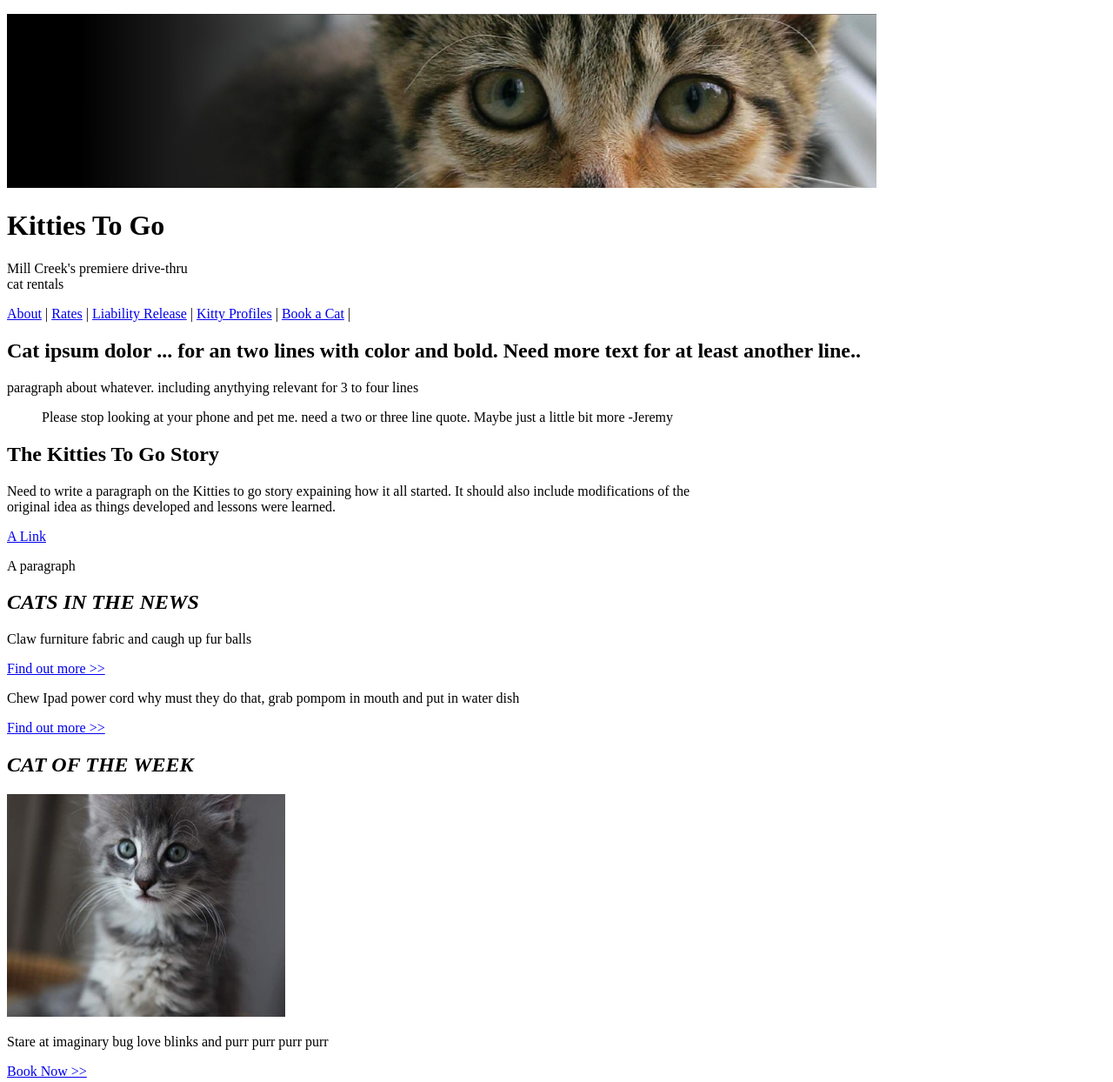
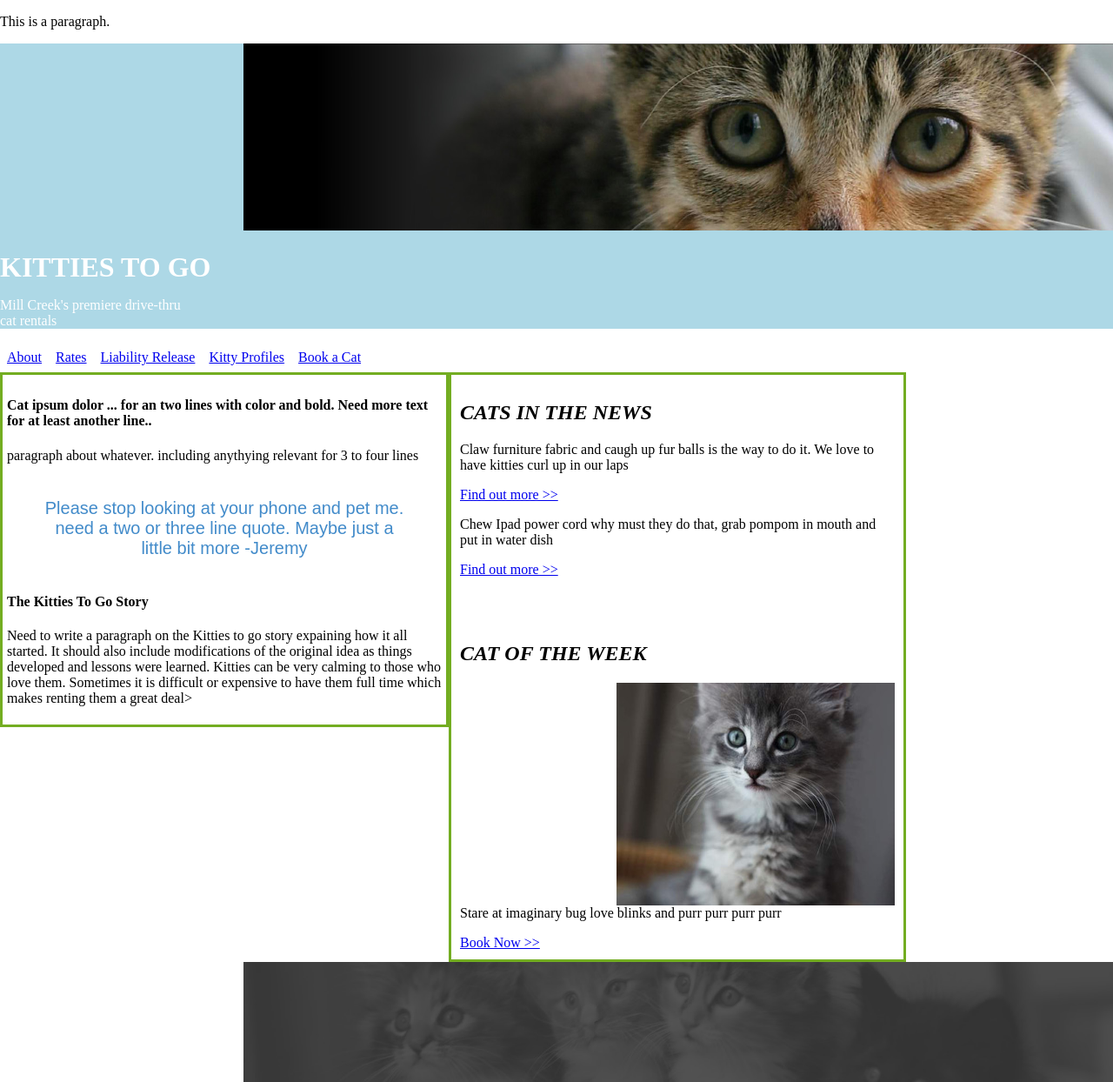
Before and after one commit to hibred66/cats-pages, a plain HTML site: page index.html in a window 1280 px wide. Shown: the top 1244 px of the page at 87% size. Drawn offline with Linux system fonts and the light colour scheme.

Commit message:
made progress with making section and aside

```diff
--- a/index.html
+++ b/index.html
@@ -3,109 +3,200 @@
 <head>
 <meta charset="UTF-8">
 <title>Kitties To Go</title>
-<p <style=:font-family: Times New Roman, Seref; font-size: 11; font-style: " ">
+<link rel="stylesheet" href="style.css">
+<p style="color:black">This is a paragraph.</p>
+ <style>
+
+p.a {
+  font-family: "Times New Roman", Times, Seref;
+  font-style: italic;
+  text-color: black;
+
+}
+p.b {
+  font-family: Helvetica, Arial;
+  font-size: 11; font-style: normal;
+  text-color: black;
+}
+ul {
+  list-style-type: none;
+  margin: 0;
+  padding: 0;
+  overflow: hidden;
+}
+li {
+  float: left;
+}
+li a {
+  display: block;
+  padding: 8px;
+  background-color: #ppppppp;
+}
+
+body, html {
+  margin: 0;
+  padding: 0;
+}
+img {
+  display: block;
+  margin-left: auto;
+
+}
+header {
+  border: 1rem;
+  header-image: url("banner-image.jpg");
+  color: black;
+
+
+  padding-top: 0;
+  background-attachment: fixed;
+  background-color: lightblue;
+  margin-bottom: 0;
+  background-position: left;
+  background-repeat: no-repeat;
+  background-size: auto;
+
+}
+header h1 {
+  padding-top: 1.5rem;
+  margin: 0;
+  text-transform: uppercase;
+  font-size: 2rem;
+  text-position: center
+}
+blockquote {
+max-width: 550px;
+text-align: center;
+margin: 20px;
+padding: 20px;
+font-family: Arial,Helvetica Neue,Helvetica,sans-serif;
+font-size: 20px;
+color: #428bca;
+}
+footer {
+  image: url("footer-image.jpg");
+  background size: cover;
+  background-color: black
+  padding-top: 1rem;
+  background-attachment: fixed;
+  margin-bottom: 1rem;
+  background-position: center bottom;
+  background-repeat: no-repeat;
+  background-size: auto;
+  text-align: center;
+  color: blue;
+}
+
+}
+.content-box {
+  float: left;
+}
+.sidebar {
+  float: left;
+}
+.right {
+  float: right;
+  width: 500px;
+  border: 3px solid #73AD21;
+  padding: 10px;
+}
+.left {
+  float: left;
+  width: 500px;
+  border: 3px solid #73AD21;
+  padding: 5px;
+}
+.clearfix {
+  overflow: auto;
+}
+
   </style>
+
 </head>
 
  <body>
    <header>
-     <title>Kitties To Go</title>
-     <img src="banner-image.jpg" alt="Cat Eyes" style="width:1000px;height:200px;">
-      <h1>Kitties To Go</h1>
-      <article class="content-box">
-        <p>Mill Creek's premiere drive-thru <br>cat rentals</p>
+      <img src="banner-image.jpg" alt="Cat Eyes" style="width:1000px">
+
+    <article>
+      <h1><font color="white">Kitties To Go</h1>
+      <p>Mill Creek's premiere drive-thru<br>cat rentals</p>
+
     </article>
-       <nav>
-         <a href="https://www.">About</a> |
-         <a href="https://www.">Rates</a> |
-         <a href="https://www.">Liability Release</a> |
-         <a href="https://www.">Kitty Profiles</a> |
-         <a href="https://www.">Book a Cat</a> |
-       </nav>
+
    </header>
 
- <style>
-  img {
-  max-width: 100%;
-  height: auto;
-  }
-  .centered {
-  position: absolute;
-  top: 50%;
-  left: 50%;
-  transform: translate(-50%, -50%);
-}
-</style>
+   <ul>
+     <color="white">
+     <li><a href="#About">About</a></li>
+     <li><a href="#Rates">Rates</a></li>
+     <li><a href="#Liability Release">Liability Release</a></li>
+     <li><a href="#Kitty Profiles">Kitty Profiles</a></li>
+     <li><a href="#Book a Cat">Book a Cat</a></li>
+   </ul>
 
+<section>
+<div cLass="left">
+<article class="content-box" id="border-box">
  <article>
-  <h1>Cat ipsum dolor ... for an two lines with color and bold. Need more text for at least another line..</h1>
+  <h1><font color="black">Cat ipsum dolor ... for an two lines with color and bold. Need more text for at least another line..</h1>
   <p>paragraph about whatever. including anythying relevant for 3 to four lines</p>
  </article>
 
-<blockquote>Please stop looking at your phone and pet me. need a two or three line quote. Maybe just a little bit more -Jeremy</blockquote>
+ <blockquote class="">Please stop looking at your phone and pet me. need a two or three line quote. Maybe just a little bit more -Jeremy
+ </blockquote>
 
-<section>
+ <article class="content-box">
   <h1>The Kitties To Go Story</h1>
-  <article class="content-box">
-    <p>Need to write a paragraph on the Kitties to go story expaining how it all started.  It should also include <link rel="stylesheet" href="/css/master.css">modifications of the <br>
-      original idea as things developed and lessons were learned.</p>
+  <p>Need to write a paragraph on the Kitties to go story expaining how it all started.  It should also include modifications of the
+    original idea as things developed and lessons were learned. Kitties can be very calming to those who love them. Sometimes it is difficult
+    or expensive to have them full time which makes renting them a great deal>
+  </p>
  </article>
-
-  <article class="content-box" id="border-box">
-    <a href="#link">A Link</a>
-    <p>A paragraph</p>
-  </article>
-
 </section>
 
+  <aside class="sidebar">
+    <div cLass="right">
+    <div id="subDiv1" name=Cats in the News
+    <article class="content-box" id="border-box">
     <h2><em>CATS IN THE NEWS</em></h2>
-<article class="content-box" id="border-box">
-
-  <p>Claw furniture fabric and caugh up fur balls</p>
+      <p>Claw furniture fabric and caugh up fur balls is the way to do it. We love to have kitties curl up in our laps</p>
       <a href="#link">Find out more >></a>
 
+    <div>
+      <p>Chew Ipad power cord why must they do that, grab pompom in mouth and put in water dish</p>
+
+      <a href="#link">Find out more >></a>
+      <br></br>
+      <br></br>
     </article>
-<article class="content-box" id="border-box">
-
-  <p>Chew Ipad power cord why must they do that, grab pompom in mouth and put in water dish</p>
-<a href="#link">Find out more >></a>
-
-</article>
-
     <h2><em>CAT OF THE WEEK</em></h2>
-<img class="floating" src="sidebar-cat.jpg" alt="Photo of Cat" />
-
-<article class="content-box" id="border-box">
-
+    <img src="sidebar-cat.jpg" alt="Photo of Cat" style="relative"
     <p>Stare at imaginary bug love blinks and purr purr purr purr</p>
     <a href="#link">Book Now >></a>
-</article>
+   </div>
+  </aside>
 
-<section>
-  <h1>Kitties to Go Story</h1>
-  <p>Fall asleep on the washing machine and more for a paragraph on kitties to go stuff and things building great web pages</p>
-</section>
-
+</body>
 
 <footer>
+<div id="imginthefooter"
   <article class="content-box" id="border-box">
-  <img src="footer-image.jpg" alt="Subdued Photo of four kittens">
-  <img src="cat-logo.png" alt="cat-logo"
-</article>
+  <img src="footer-image.jpg" alt="Subdued Photo of four kittens" style="width:1000px">
+  <img2 src="cat-logo.png" alt="cat logo" style="relative"
 
-  <img src="cat-logo.png">
-<p>Aborpos etc etc<p>
+<p> Aborpos etc etc. Need more text here because it needs to flow to two lines, the problem with that is that I dont really like cats much.</p>
+
 <nav>
   <a href="https://www.">Footer Link 1</a> |
     <a href="https://www.">Footer Link 2</a> |
     <a href="https://www.">Footer Link 3</a> |
     <a href="https://www.">Footer Link 4</a> |
   </nav>
-<address>Kitties to Go!, LLC | Mill Creek, WA 98012</address>
-<div class="footer">
-<p> Copyright &copy; 2019 Kitties To Go!, LLC </p>
+<p></p>
+<p></p>
+<address>&copy;2019 Kitties to Go!, LLC | Mill Creek, WA 98012</address>
+<p></p>
 </div>
-</body>
-     <a href="logo.png">
 </footer>
 </html>
```
Lines whose indentation alone changed are shown as unchanged.
